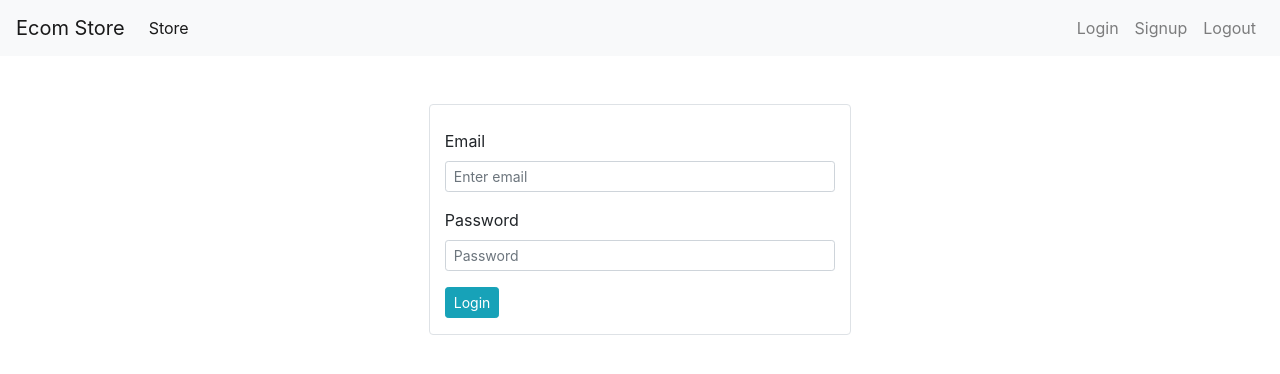
After one commit to Anonymousgaurav/Ecom_django, a Django app: page /login in a window 1280 px wide. The commit adds this page. Shown: the top 374 px of the page. Run offline with Django 4.2, Linux system fonts and the light colour scheme; some libraries are stand-ins or nearby versions.

Commit message:
login feature added to ecom app

```diff
--- a/store/templates/base.html
+++ b/store/templates/base.html
@@ -34,7 +34,7 @@
         <ul class="navbar-nav my-2 my-lg-0">
 
             <li class="nav-item">
-                <a class="nav-link" href="#">Login <span class="sr-only">(current)</span></a>
+                <a class="nav-link" href="/login">Login <span class="sr-only">(current)</span></a>
             </li>
             <li class="nav-item">
                 <a class="nav-link" href="/signup">Signup <span class="sr-only">(current)</span></a>
--- /dev/null
+++ b/store/templates/login.html
@@ -0,0 +1,35 @@
+{% extends 'base.html' %}
+
+
+{%block content %}
+<div class="container">
+    <div class="p-4 m-4">
+        <div class="col-lg-5 mx-auto border rounded pt-4">
+            <form action="/login" method="POST">
+                <!-- first name -->
+                {% csrf_token%}
+
+                <!-- email -->
+                <div class="form-group">
+                    <label for="">Email</label>
+                    <input required name="email" aria-describedby="emailHelp" class="form-control-sm form-control" id="email"
+                           placeholder="Enter email" type="email">
+                </div>
+
+                <!-- password -->
+
+                <div class="form-group">
+                    <label for="">Password</label>
+                    <input required class="form-control form-control-sm" id="password" placeholder="Password" type="password" name="password">
+                </div>
+
+
+                <div class="form-group">
+                    <input class="btn btn-sm btn-info" type="submit" value="Login">
+                </div>
+
+            </form>
+        </div>
+    </div>
+</div>
+{%endblock%}
--- a/store/urls.py
+++ b/store/urls.py
@@ -1,8 +1,9 @@
 from django.contrib import admin
 from django.urls import path
-from store.views import homepage, signup
+from store.views import homepage, signup, login
 
 urlpatterns = [
     path('', homepage, name='homepage'),
-    path('signup', signup)
+    path('signup', signup),
+    path('login', login)
 ]
--- a/store/views.py
+++ b/store/views.py
@@ -43,3 +43,21 @@ def signup(request):
             customer.password = make_password(customer.password)
             customer.register()
             return redirect('homepage')
+
+
+def login(request):
+    if request.method == 'GET':
+        return render(request, 'login.html')
+    else:
+        email = request.POST.get('email')
+        password = request.POST.get('password')
+        customer = Customer.get_customer_details(email)
+        if customer:
+            flag = check_password(password, customer.password)
+            if flag:
+                return redirect('homepage')
+            else:
+                return HttpResponse("Your Password is wrong")
+
+        else:
+            return HttpResponse("Check your login details")
```
Also changed, not shown: store/models/customer.py (+7 -0 lines), db.sqlite3.
